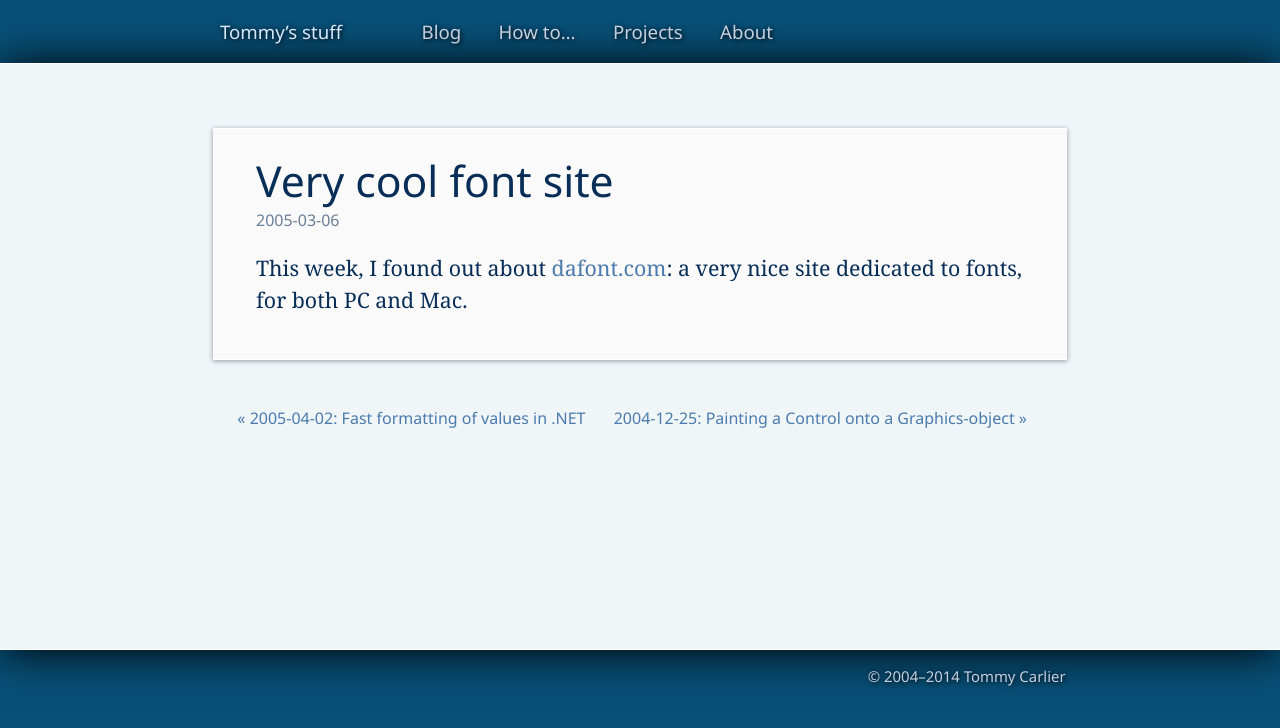
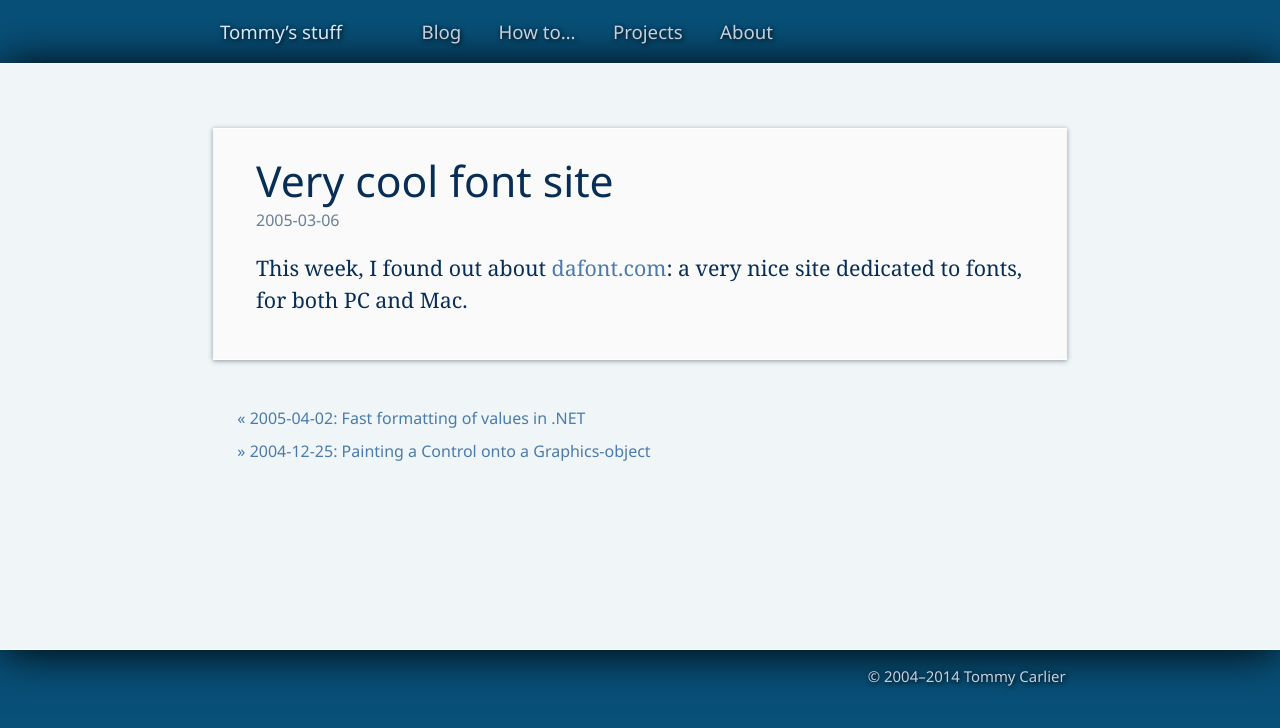
Before and after one commit to tommy-carlier/www.tcx.be, a Jekyll site: the page built from _posts/2005-03-06-dafont.html, in a window 1280 px wide. Shown: the top 728 px of the page. Built offline with Jekyll 4.4.1, drawn with Linux system fonts in a browser that asks for light colours; comment, search, counter and statistics services are not loaded.

Commit message:
Put footer links for blog posts on separate lines

```diff
--- a/_layouts/post.html
+++ b/_layouts/post.html
@@ -10,6 +10,6 @@
   <main itemprop="articleBody">{{content}}</main>
 </article>
 <footer>
-  {% if page.next %}<a href="{{page.next.url}}">« {{page.next.date | date:"%F"}}: {{page.next.title}}</a>{% endif %}
-  {% if page.previous %}<a href="{{page.previous.url}}">{{page.previous.date | date:"%F"}}: {{page.previous.title}} »</a>{% endif %}
+  {% if page.next %}<a href="{{page.next.url}}" class="block">« {{page.next.date | date:"%F"}}: {{page.next.title}}</a>{% endif %}
+  {% if page.previous %}<a href="{{page.previous.url}}" class="block">» {{page.previous.date | date:"%F"}}: {{page.previous.title}}</a>{% endif %}
 </footer>
--- a/assets/site.sass
+++ b/assets/site.sass
@@ -101,6 +101,9 @@
 
 a
   text-decoration: none
+
+.block
+  display: block
 
 small
   font-size: 80%
```
